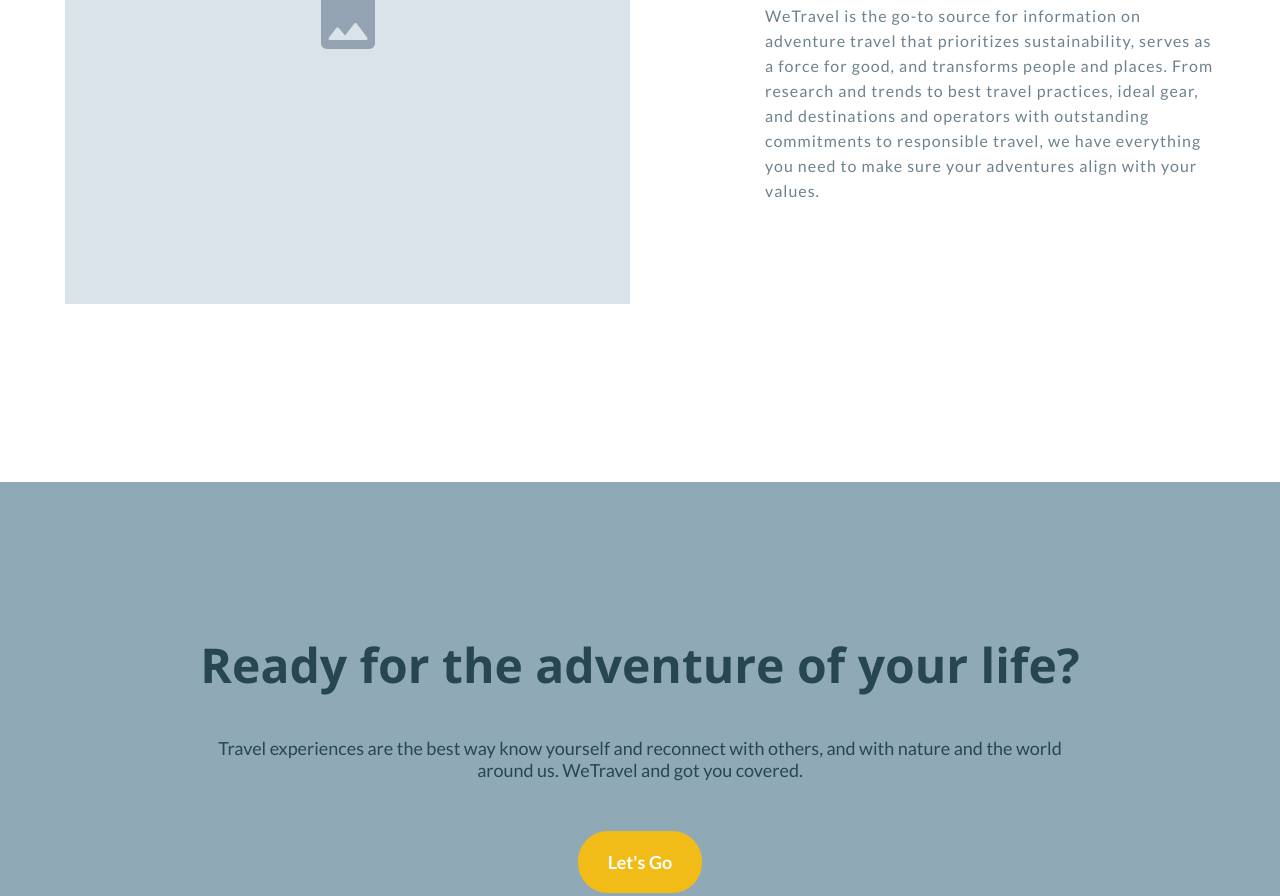
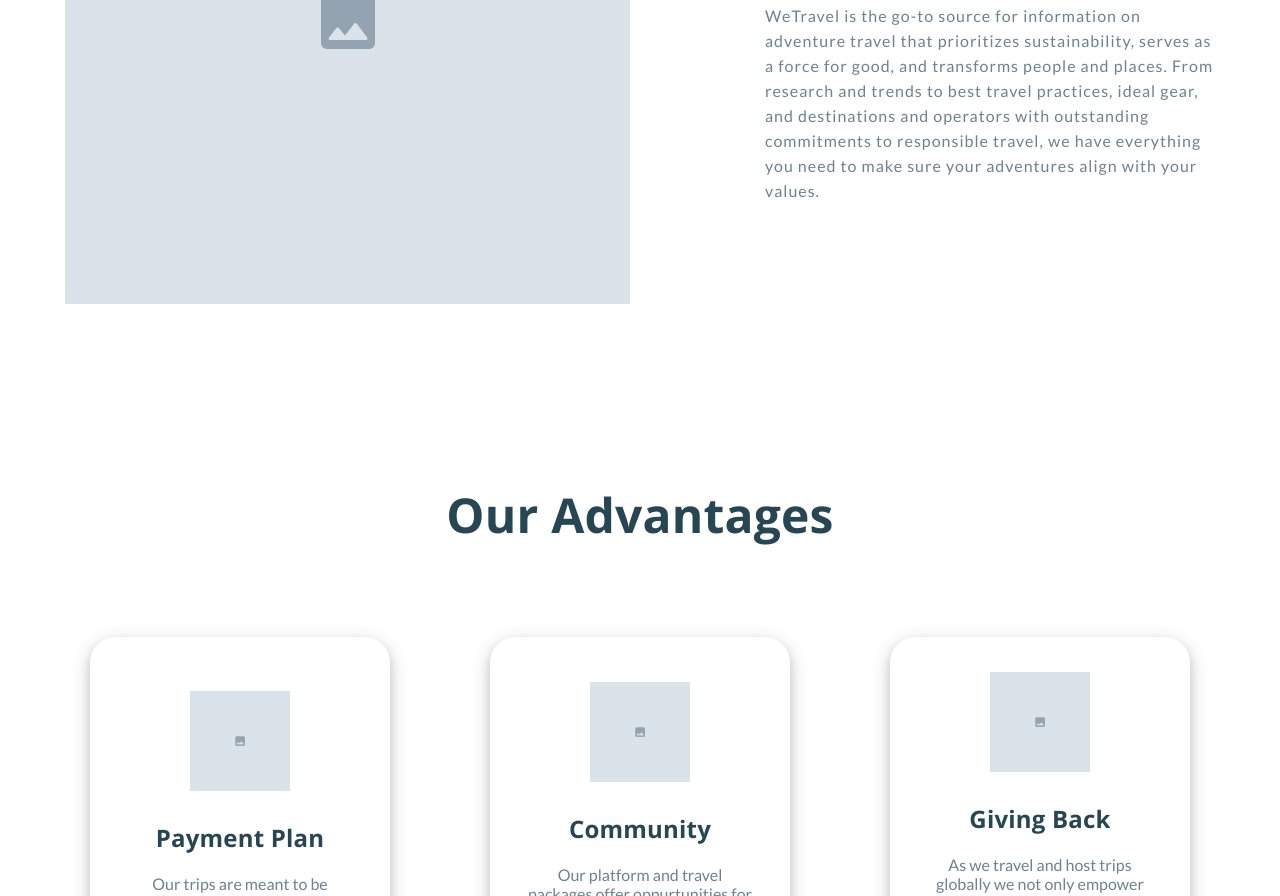
Before and after one commit to damnge/DemoGroupProject, a plain HTML site: page index.html in a window 1280 px wide. Shown: the part 1904-2800 px from the top of the page. Drawn offline with nearby package versions, Linux system fonts and the light colour scheme; a script that the page names is missing.

Commit message:
updated Demo

```diff
--- a/index.html
+++ b/index.html
@@ -34,8 +34,8 @@
   <section class="hero__section container">
     <div class="hero__container">
         <div class="hero__block">
-            <h1 class="hero__title__homepage">Explore a New World</h1>
-            <p class="hero__paragraph">For those who want to go further, meet new people and create fantastic memories that will stay with you forever.
+            <h1 class="hero__title__homepage">Redefining Solo Travel & Intentional Living</h1>
+            <p class="hero__paragraph"> WeTravel brings you adventerous and exciting solo travel experiences. Indulge in different cultures, expand yourself and connect with like-minded individuals in every corner of the globe. Find your dream destination and we’ll handle the rest.No stress, We will take you there!
             </p>
             <button class="btn primary__btn">Let's Go</button>
       </div>
@@ -70,6 +70,43 @@
         </div>
       </article>
     </section>
+    <!-- Why us section with 3 cards showing benefits of our product -->
+    <section class="why__section">
+      <div class="container">
+        <h1 class="why__section__title">
+          Our Advantages
+        </h1>
+        <!-- flexbox for the cards set in row -->
+        <div class="flexbox__cards">
+          <!-- card number 1 -->
+          <div class="benefit__card">
+            <img class="benefit__img" src="img/Image3.png" alt="">
+            <h2 class="benefit__title">Payment Plan</h2>
+            <p class="benefit__paragraph">
+              Our trips are meant to be affordable and convenient for you. We provide flexible payment schedules and you can choose to pay for your trip in full or monthly!
+            </p>
+          </div>
+          <!-- card number 2 -->
+          <div class="benefit__card">
+            <img class="benefit__img" src="img/Image3.png" alt="">
+            <h2 class="benefit__title">Community</h2>
+            <p class="benefit__paragraph">
+              Our platform and travel packages offer oppurtunities for like-minded solo travelers to connect from all over the world. We are all about venturing beyond your comfort zone and meeting new people!
+            </p>
+          </div>
+          <!-- card number 3 -->
+          <div class="benefit__card">
+            <img class="benefit__img" src="img/Image3.png" alt="">
+            <h2 class="benefit__title">Giving Back</h2>
+            <p class="benefit__paragraph">
+              As we travel and host trips globally we not only empower local businesses by supporting small business owners but we also seek out partnerships with organizations that are all about the betterment of their communities.
+            </p>
+          </div>
+        </div>
+
+      </div>
+
+    </section>
     <!-- Call to Action Section with a text and button -->
     <section class="CTA__section">
       <div class="CTA__container">
@@ -79,7 +116,7 @@
             Travel experiences are the best way know yourself and reconnect with others, and with nature and the world around us. WeTravel and got you covered.
            </p>
            <div>
-           <button class="btn primary__btn btn__larger"> Let's Go</button>
+           <button class="btn primary__btn"> Let's Go</button>
            </div>
         </div>
       </div>
--- a/styles.css
+++ b/styles.css
@@ -1,6 +1,6 @@
 @import url('https://fonts.googleapis.com/css2?family=Lato:ital,wght@0,100;0,300;0,400;0,700;0,900;1,100;1,300;1,400;1,700;1,900&family=Open+Sans:ital,wght@0,300;0,400;0,500;0,600;0,700;0,800;1,300;1,400;1,500;1,600;1,700;1,800&display=swap');
 
-/* Basic fundamental properties set to the website */
+/* Basic fundamental properties and values set to the website */
 * {
   margin: 0;
   padding: 0;
@@ -9,12 +9,16 @@
 }
 
 h1, h2, h3, h4, h5 {
- font-family: 'Open Sans', sans-serif;;
+ font-family: 'Open Sans', sans-serif;
+ color: #274653;
+ letter-spacing: 0.2px;
 }
 
 p
-{ font-size: 18px;}
-/* main centered container  */
+{ font-size: 16px;
+color: #6D828E;}
+
+/* main centered container block use  */
 
 .container{
   max-width: 1200px;
@@ -80,6 +84,8 @@ p
   color: #90A9B7;
 }
 
+/* Button component stylings */
+
 .btn {
   padding: 12px 25px;
   border-radius: 20px;
@@ -97,6 +103,10 @@ p
   background-color: #F2BC18;
   color: white;
   font-weight: bold;
+  padding: 18px 30px;
+  font-size: 18px;
+  border-radius: 30px;
+  min-width: 125px;
 
 }
 
@@ -110,7 +120,8 @@ p
   transition:.4s;
   color:white;
 }
-/* hero section with the photo in the back ground  */
+
+/* hero section with the photo in the background  */
 
 header{
   background-image: url('https://images.unsplash.com/photo-1501555088652-021faa106b9b?ixlib=rb-1.2.1&ixid=MnwxMjA3fDB8MHxwaG90by1wYWdlfHx8fGVufDB8fHx8&auto=format&fit=crop&w=1473&q=80');
@@ -138,29 +149,37 @@ header::before {
   z-index: -1;
 }
 
+/* hero section with main title text */
+
 .hero__section{
   z-index: 2;
 }
 .hero__container {
-  max-width: 600px;
+  max-width: 750px;
 }
 
 
-
 .hero__title__homepage {
-  font-size: 54px;
+  font-size: 58px;
   margin-bottom:30px;
+  color: #fff;
+  line-height: 70px;
 }
 
 .hero__paragraph{
   margin-bottom: 50px;
+  color: white;
+  font-size: 18px;
+  line-height: 25px;
 }
 
 .hero__title {
   font-size: 60px;
+  color: white;
 }
+
+
 /* Main content of the About page with article  */
-
 
 .content {
   margin: 150px auto ;}
@@ -193,11 +212,54 @@ header::before {
   font-weight: normal;
 }
 
+/* why Us section */
+.why__section{
+  margin-bottom: 150px;
+}
+.why__section__title{
+  text-align: center;
+  margin-bottom: 90px;
+  font-size: 48px;
+}
+.flexbox__cards{
+  display: flex;
+  justify-content: space-around;
+  flex-direction: row;
+  width: 100%;
+}
+
+.benefit__card{
+  max-width:300px;
+  padding: 35px;
+  display: flex;
+  flex-direction: column;
+  justify-content: center;
+  align-items: center;
+  border-radius: 25px;
+  box-shadow: 0 4px 8px 0 rgba(68, 68, 68, 0.2), 0 6px 20px 0 rgba(45, 45, 45, 0.19);
+
+}
+
+.benefit__img{
+  max-width: 100px;
+  margin-bottom: 30px;
+}
+
+.benefit__title{
+  margin-bottom:20px;
+  text-align: center;
+}
+
+.benefit__paragraph{
+  text-align: center;
+}
+
+
 /* CTA section */
 
 .CTA__section {
   width: 100%;
-  background-color: #90A9B7;
+  background-color: #D3ECFA;
   padding: 150px;
 }
 
@@ -229,14 +291,8 @@ header::before {
   text-align: center;
 }
 
-.btn__larger {
-  padding: 20px 30px;
-  font-size: 18px;
-  border-radius: 30px;
-}
 
-
-/* footer on the bottom with social media links */
+/* footer on the bottom with company logo and social media links */
 
 footer {
   display: flex;
@@ -278,7 +334,7 @@ footer {
   transform: scale(0.5) translateY(-15px);
 }
 
-
+/* contact card underneath social media links */
 
 .contact__card {
   display: flex;
@@ -294,4 +350,5 @@ footer {
 .contact__card p {
   margin-bottom: 5px;
   font-weight: 100;
+  color: #fff;
 }
```
Also changed, not shown: about.html (+1 -1 lines), 1 other file.
